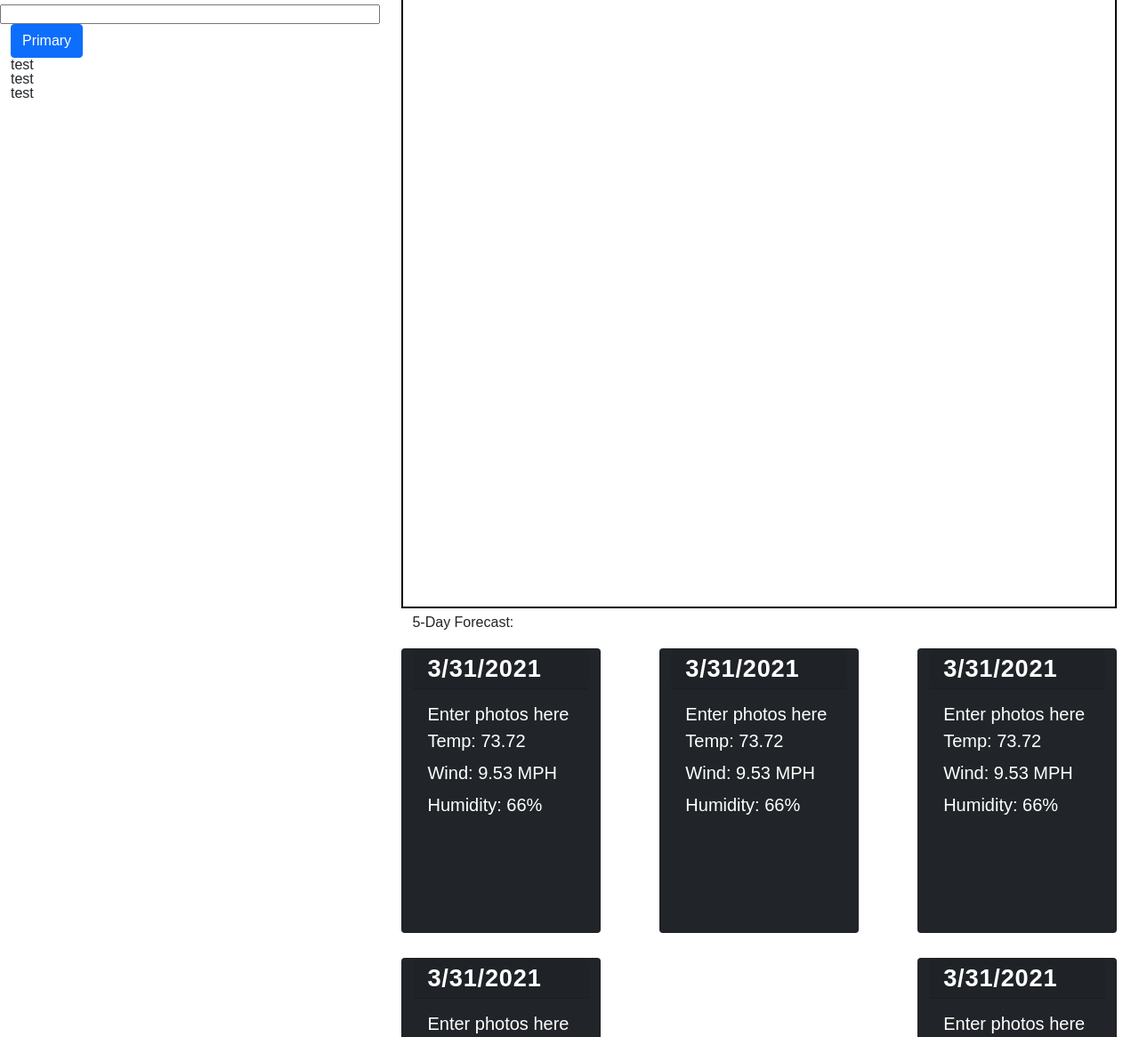
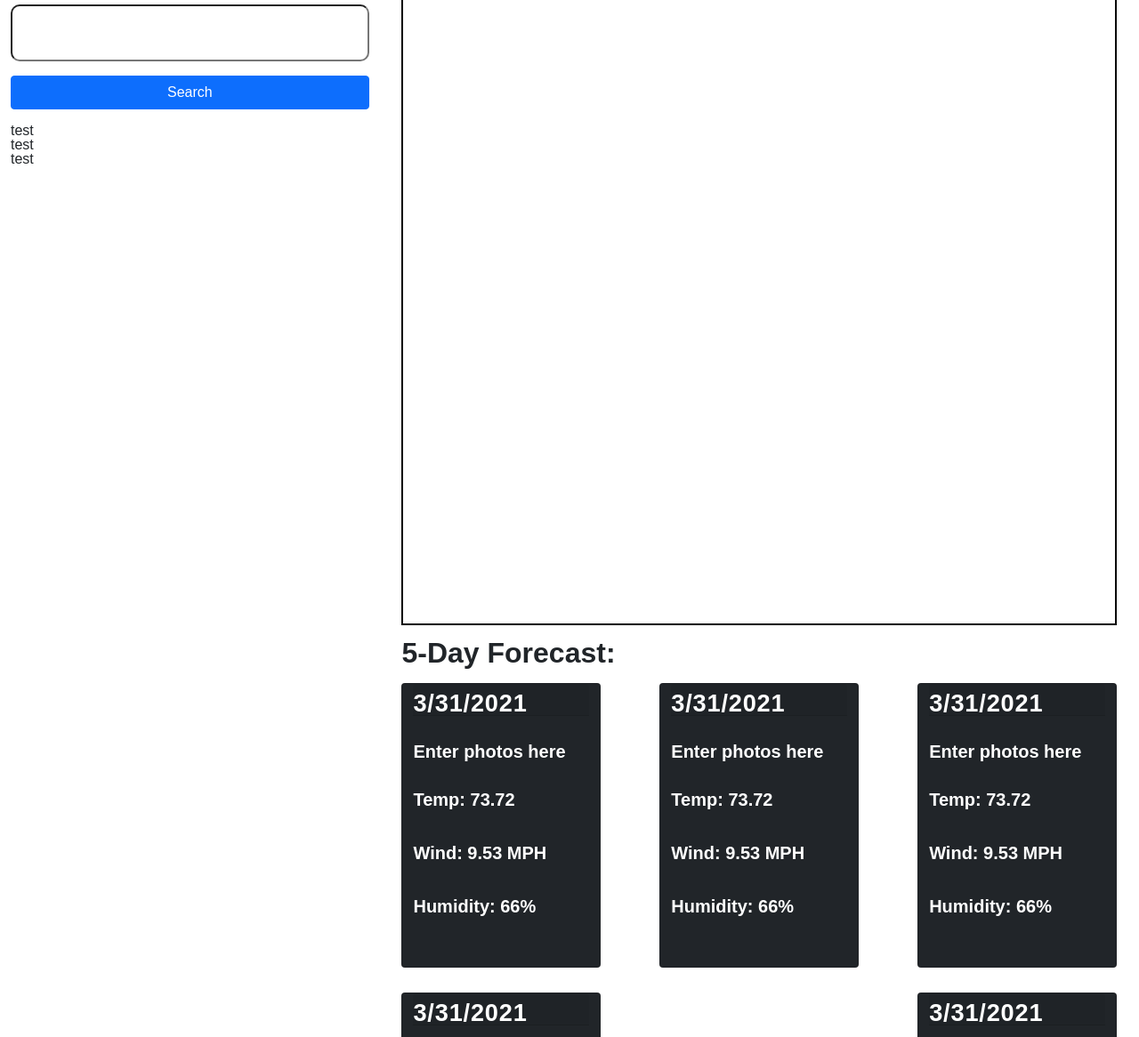
Before and after one commit to Jguiro09/Weather-Dashboard, a plain HTML site: page index.html in a window 1280 px wide. Shown: the part 107-1273 px from the top of the page at 89% size. Drawn offline with nearby package versions, Linux system fonts and the light colour scheme.

Commit message:
Sidebar button centered and rounded, search button extended

```diff
--- a/index.html
+++ b/index.html
@@ -26,8 +26,8 @@
     <div class = "row" style = "margin: auto">
         <aside class = "col-md-4" id = "sidebar">
             <h2>Search for a City:</h2>
-            <div class = "row"><input></div>
-            <button type="button" class="btn btn-primary">Primary</button>
+            <div class = "row m-0"><input type="text"></div>
+            <button type="button" class="btn btn-primary">Search</button>
             <div class="row"><ul>
                 <li>test</li>
                 <li>test</li>
@@ -41,7 +41,7 @@
                 <!-- ------- Card One ------- -->
                 <div class="card text-white bg-dark mb-3 myCard">
                     <div class="card-header myCardHeader">3/31/2021</div>
-                    <div class="card-body">
+                    <div class="card-body myCardBody">
                         <h5 class="card-title myCardText">Enter photos here</h5>
                         <p class="card-text myCardText">Temp: 73.72</p>
                         <p class="card-text myCardText">Wind: 9.53 MPH</p>
@@ -52,7 +52,7 @@
                 <!-- ------- Card Two ------- -->
                 <div class="card text-white bg-dark mb-3 myCard">
                     <div class="card-header myCardHeader">3/31/2021</div>
-                    <div class="card-body">
+                    <div class="card-body myCardBody">
                         <h5 class="card-title myCardText">Enter photos here</h5>
                         <p class="card-text myCardText">Temp: 73.72</p>
                         <p class="card-text myCardText">Wind: 9.53 MPH</p>
@@ -63,7 +63,7 @@
                 <!-- ------- Card Three ------- -->
                 <div class="card text-white bg-dark mb-3 myCard">
                     <div class="card-header myCardHeader">3/31/2021</div>
-                    <div class="card-body">
+                    <div class="card-body myCardBody">
                         <h5 class="card-title myCardText">Enter photos here</h5>
                         <p class="card-text myCardText">Temp: 73.72</p>
                         <p class="card-text myCardText">Wind: 9.53 MPH</p>
@@ -74,7 +74,7 @@
                 <!-- ------- Card Four ------- -->
                 <div class="card text-white bg-dark mb-3 myCard">
                     <div class="card-header myCardHeader">3/31/2021</div>
-                    <div class="card-body">
+                    <div class="card-body myCardBody">
                         <h5 class="card-title myCardText">Enter photos here</h5>
                         <p class="card-text myCardText">Temp: 73.72</p>
                         <p class="card-text myCardText">Wind: 9.53 MPH</p>
@@ -85,7 +85,7 @@
                 <!-- ------- Card Five ------- -->
                 <div class="card text-white bg-dark mb-3 myCard">
                     <div class="card-header myCardHeader">3/31/2021</div>
-                    <div class="card-body">
+                    <div class="card-body myCardBody">
                         <h5 class="card-title myCardText">Enter photos here</h5>
                         <p class="card-text myCardText">Temp: 73.72</p>
                         <p class="card-text myCardText">Wind: 9.53 MPH</p>
--- a/style.css
+++ b/style.css
@@ -26,10 +26,27 @@ aside h2
     font-weight: bold;
 }
 
+input[type="text"]
+{
+    padding: 2vh 1vw;
+    font-size: 1.5rem;
+    border-radius: 10px;
+}
+
+button
+{
+    margin: 2vh 0vw;
+    width: 100%;
+}
 
 #sidebar
 {
     margin-top: 2vh;
+}
+
+#sidebar ul
+{
+    justify-content: center;
 }
 
 #currentDayWeather
@@ -47,6 +64,15 @@ aside h2
     margin: 0vh 1vw;
 }
 
+#fiveDayWeather h2
+{
+    font-size: 2rem;
+    align-self: flex-end;
+    float: left;
+    padding-left: 0;
+    font-weight: bold;
+}
+
 .myCard
 {
     max-width: 14rem;
@@ -59,9 +85,19 @@ aside h2
     font-size: 1.7rem;
     font-weight: bold;
     letter-spacing: 0.05rem;
+    padding: 0;
+    padding-top: 1vh;
 }
 
 .myCardText
 {
     font-size: 125%;
+    font-weight: 600;
+    padding: 1.5vh 0vw;
 }
+
+.myCardBody
+{
+    padding: 0;
+    padding: 2vh 0 .5vw 0;
+}
```
